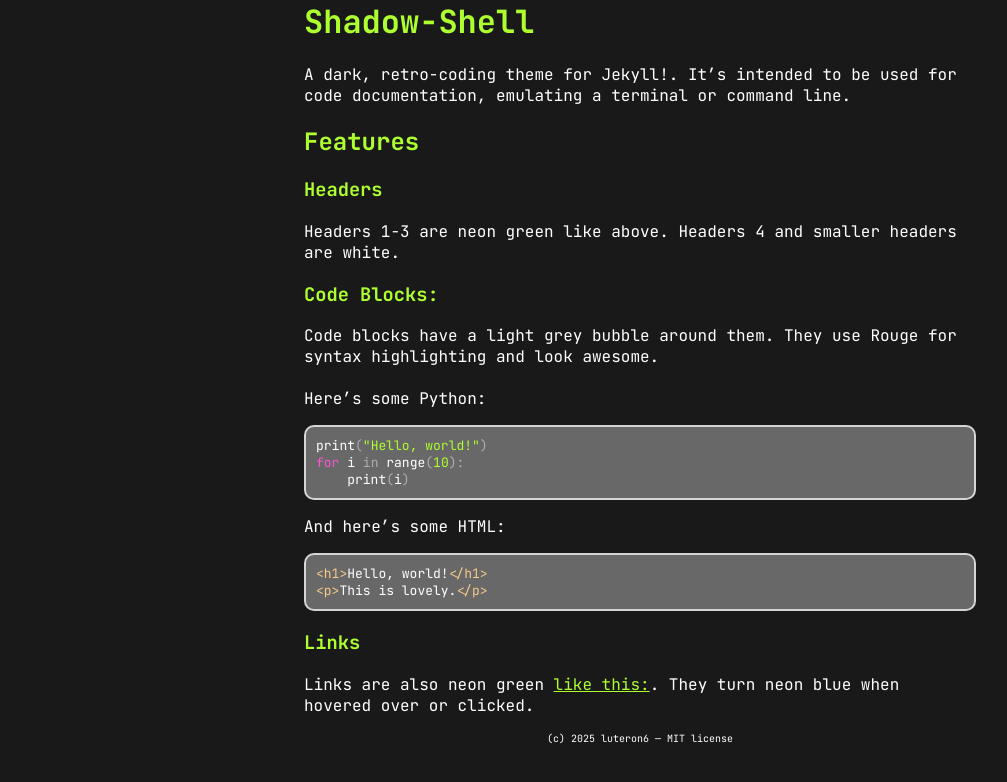
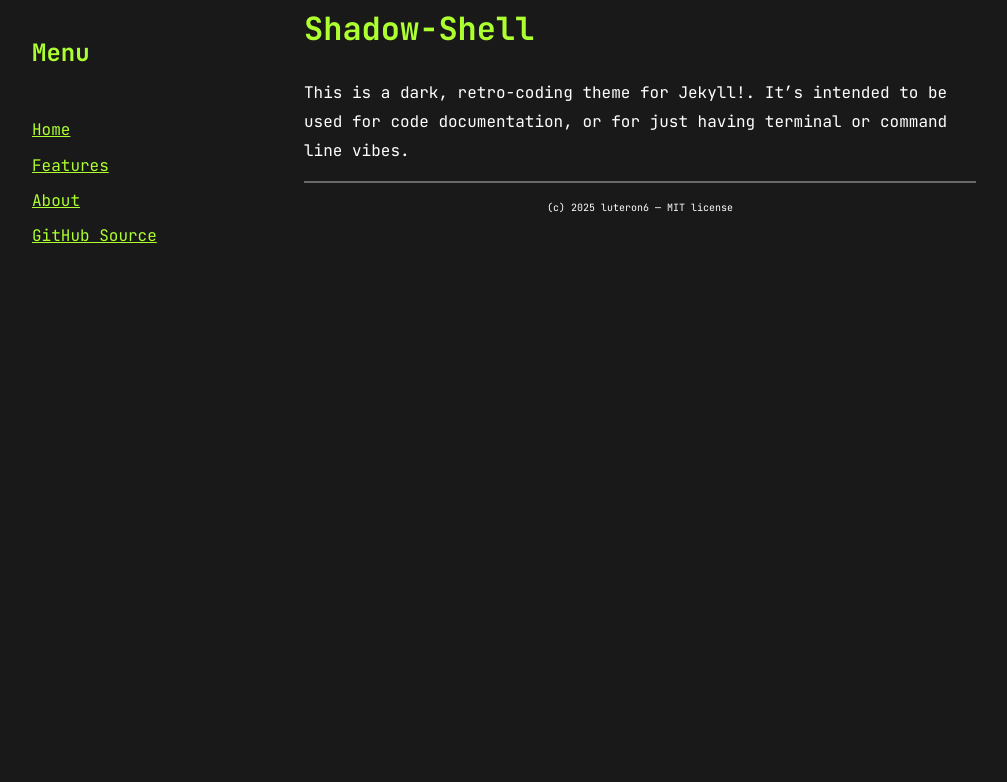
Before and after one commit to luteron6/tonic-template, a Jekyll site: the page built from index.md, in a window 1280 px wide. Shown: the top 782 px of the page, without its empty margins (0-1007 px from the left). Built offline with Jekyll 4.4.1, drawn with Linux system fonts in a browser that asks for light colours.

Commit message:
Added menu, more sass, and more pages

````diff
--- a/_config.yml
+++ b/_config.yml
@@ -6,5 +6,8 @@ kramdown:
   input: GFM
   syntax_highlighter: rouge
 
+sass:
+  style: compressed
+
 exclude: ["README.md", "LICENSE", "*.gem", "*.gemspec", "Gemfile.lock"]
 footer: "(c) 2025 luteron6 &mdash; MIT license"
--- a/_includes/head.html
+++ b/_includes/head.html
@@ -9,4 +9,4 @@
 
     <meta charset="utf-8">
     <meta name="viewport" content="width=device-width, initial-scale=1">
-  </head>
+</head>
--- /dev/null
+++ b/_includes/menu.html
@@ -0,0 +1,10 @@
+<nav>
+    <h1>Menu</h1>
+    <br><br>
+    <a href="/">Home</a><br><br>
+    <a href="/features">Features</a> <br><br>
+    <a href="/about">About</a>
+
+    <br><br>
+    <a href="https://github.com/luteron6/tonic-template">GitHub Source</a> <br><br>
+</nav>
--- a/_layouts/default.html
+++ b/_layouts/default.html
@@ -1,8 +1,12 @@
 <html>
   {% include head.html %}
+  {% include menu.html %}
   <body>
     {{ content }}
   </body>
+
+  <hr>
+
   <footer>
     {{ site.footer }}
   </footer>
--- a/_sass/base.scss
+++ b/_sass/base.scss
@@ -8,6 +8,7 @@
 }
 
 body {
+  line-height: 1.8;
   background-color: var(--dark-grey);
   font-family: "JetBrains Mono", monospace;
   margin: auto;
@@ -43,8 +44,30 @@ code {
   white-space: pre-wrap;
 }
 
+hr {
+  color: var(--light-grey);
+  height: 2px;
+  background-color: var(--light-grey);
+  border: none;
+  margin: 1rem 0;
+}
+
 footer {
   font-size: x-small;
   text-align: center;
   margin-bottom: 20px;
 }
+
+nav{
+  line-height: 1.1;
+  position: fixed;
+  left: 0;
+  top: 0;
+  bottom: 0;
+  width: 250px;
+  padding: 20px;
+  padding-left: 2rem;
+  a:link {color: var(--neon-green)}
+  a:visited {color: var(--neon-green)}
+  a:hover {color: var(--neon-blue)}
+}
--- a/index.md
+++ b/index.md
@@ -4,28 +4,4 @@ layout: default
 ---
 
 # Shadow-Shell
-A dark, retro-coding theme for Jekyll!. It's intended to be used for code documentation, emulating a terminal or command line.
-
-## Features
-
-### Headers
-Headers 1-3 are neon green like above. Headers 4 and smaller headers are white.
-
-
-### Code Blocks:
-Code blocks have a light grey bubble around them. They use Rouge for syntax highlighting and look awesome. <br><br>
-Here's some Python:
-
-```python
-print("Hello, world!")
-for i in range(10):
-    print(i)
-```
-And here's some HTML:
-
-```html
-<h1>Hello, world!</h1>
-<p>This is lovely.</p>
-```
-### Links
-Links are also neon green <a href="#links"> like this:</a>. They turn neon blue when hovered over or clicked.
+This is a dark, retro-coding theme for Jekyll!. It's intended to be used for code documentation, or for just having terminal or command line vibes.
````
Also changed, not shown: about.md (added, +8 -0 lines), features.md (added, +28 -0 lines).
